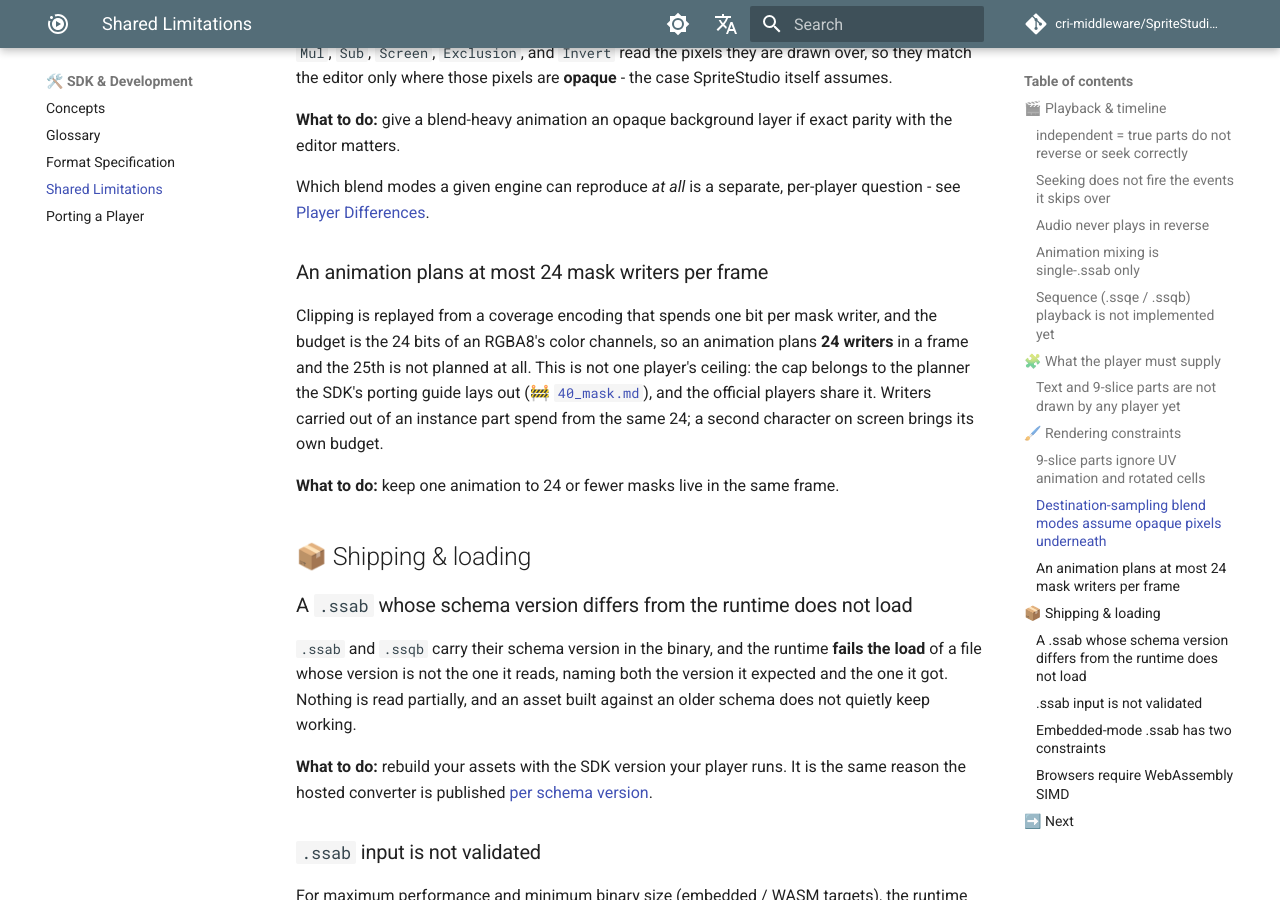
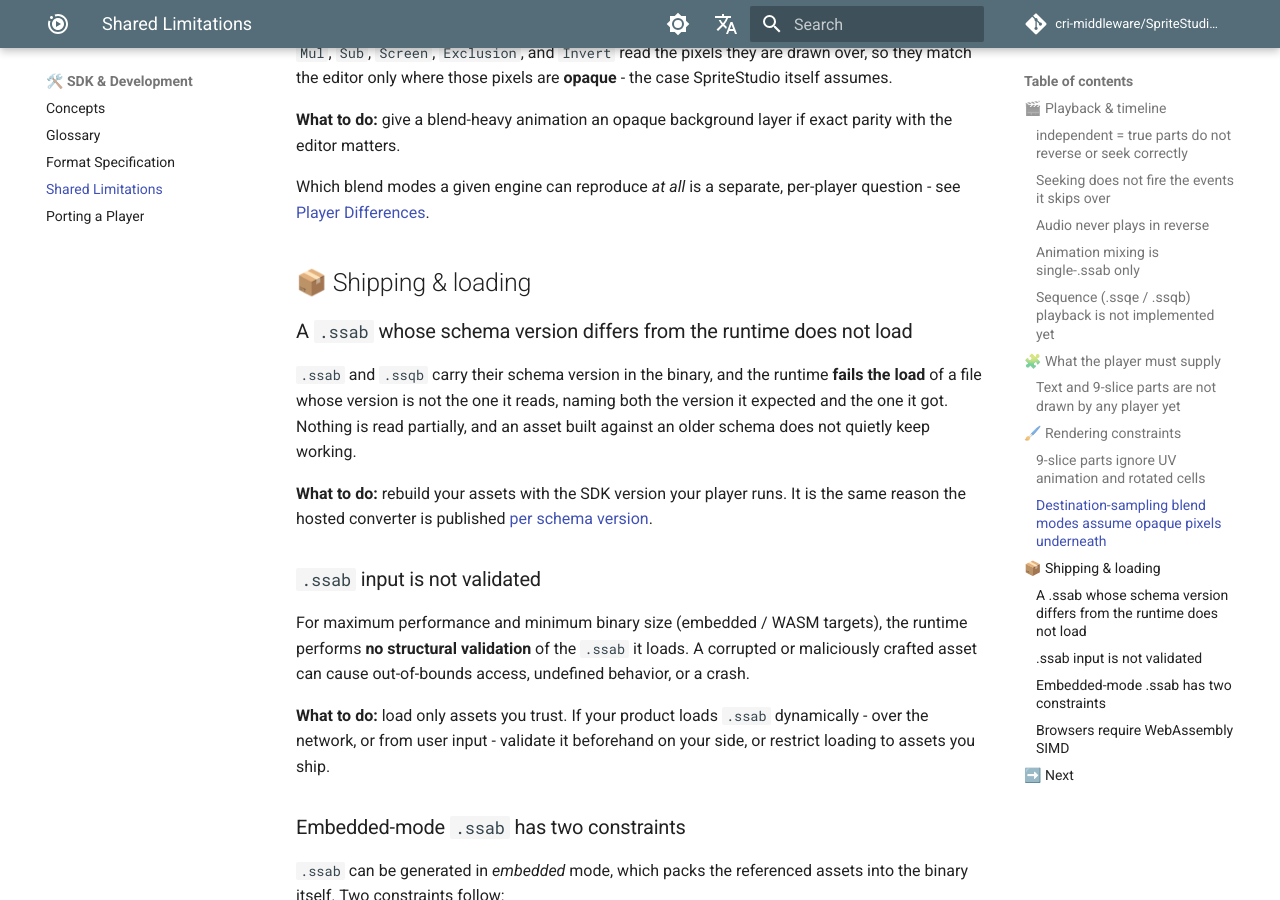
Before and after one commit to cri-middleware/SpriteStudio-Docs, an MkDocs documentation site: the page built from docs/en/sdk/limitations.md, in a window 1280 px wide and 900 px high, scrolled down 2815 px. Built offline with MkDocs 1.6.1 and Material for MkDocs 9.7.7, drawn with Linux system fonts in a browser that asks for light colours; comment, search, counter and statistics services are not loaded.

Commit message:
docs: the mask writer cap is a per-player number, not a shared limitation
Shared Limitations said an animation plans at most 24 mask writers and
that every official player shares the cap. 24 is the bit budget of one
coverage-bitmap layer in the Porting Guide, not a common ceiling:
Godot, Flutter, Ren'Py, React Native and wgpu stop at 96 per instance
tree, Web at 24 of an animation's own and 96 (pixi) or 256 (webgl) for
the tree, and Unity's stencil has no writer count at all.

Drop the section, and give the wgpu paragraph its own numbers instead
of a pointer to it.

```diff
--- a/docs/en/sdk/limitations.md
+++ b/docs/en/sdk/limitations.md
@@ -112,18 +112,6 @@ editor matters.
 Which blend modes a given engine can reproduce *at all* is a separate, per-player question - see
 [Player Differences](../overview/player-differences.md).
 
-### An animation plans at most 24 mask writers per frame
-
-Clipping is replayed from a coverage encoding that spends one bit per mask writer, and the
-budget is the 24 bits of an RGBA8's color channels, so an animation plans **24 writers** in a
-frame and the 25th is not planned at all. This is not one player's ceiling: the cap belongs to
-the planner the SDK's porting guide lays out
-(🚧 [`40_mask.md`](https://github.com/cri-middleware/SpriteStudio-SDK/blob/HEAD/libs/ssruntime/docs/40_parts/40_mask.md)),
-and the official players share it. Writers carried out of an instance part spend
-from the same 24; a second character on screen brings its own budget.
-
-**What to do:** keep one animation to 24 or fewer masks live in the same frame.
-
 ## 📦 Shipping & loading
 
 ### A `.ssab` whose schema version differs from the runtime does not load
```
Also changed, not shown: docs/en/overview/player-differences.md (+2 -2 lines), docs/ja/overview/player-differences.md (+1 -1 lines), docs/ja/sdk/limitations.md (+0 -7 lines).
